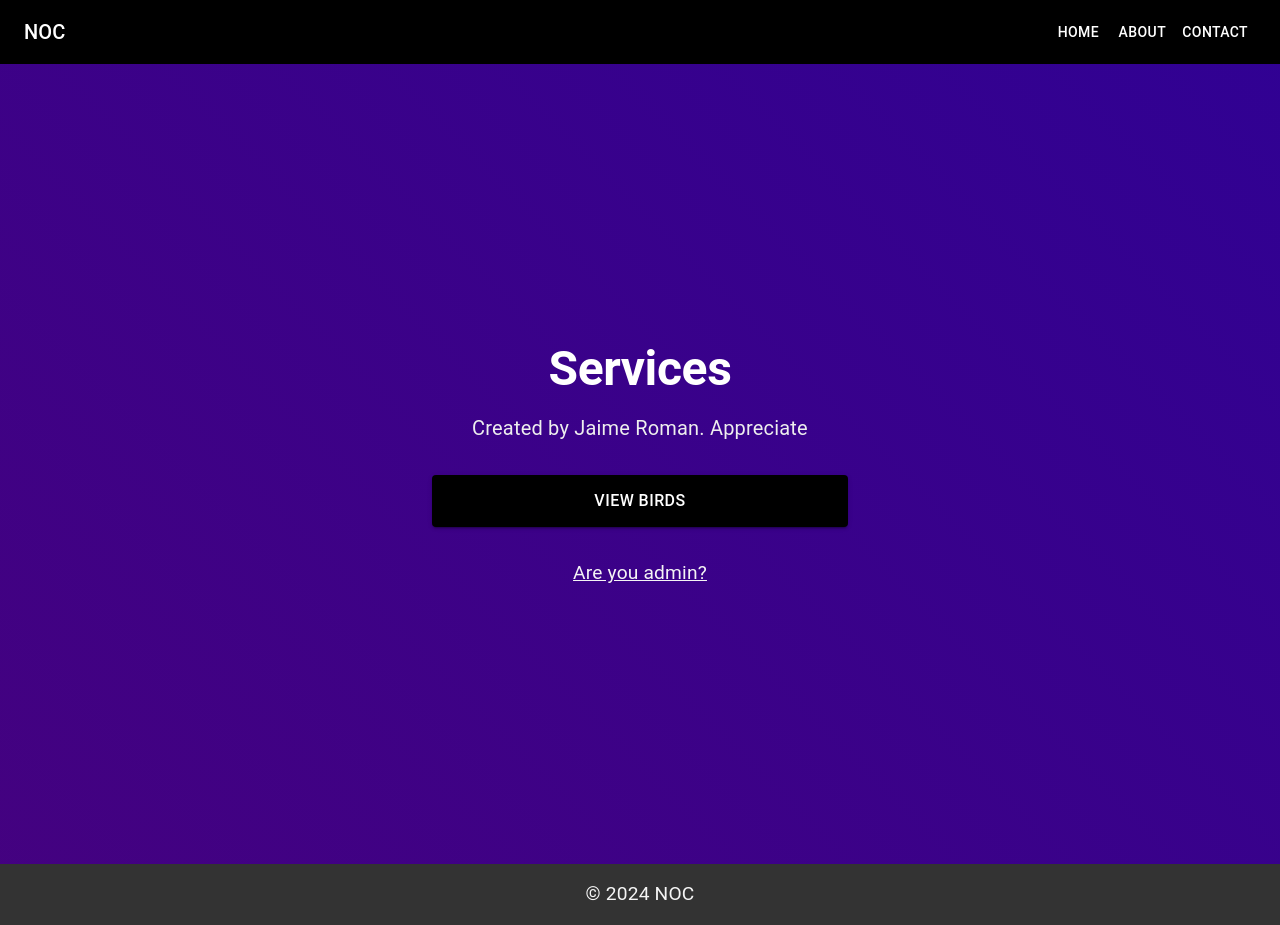
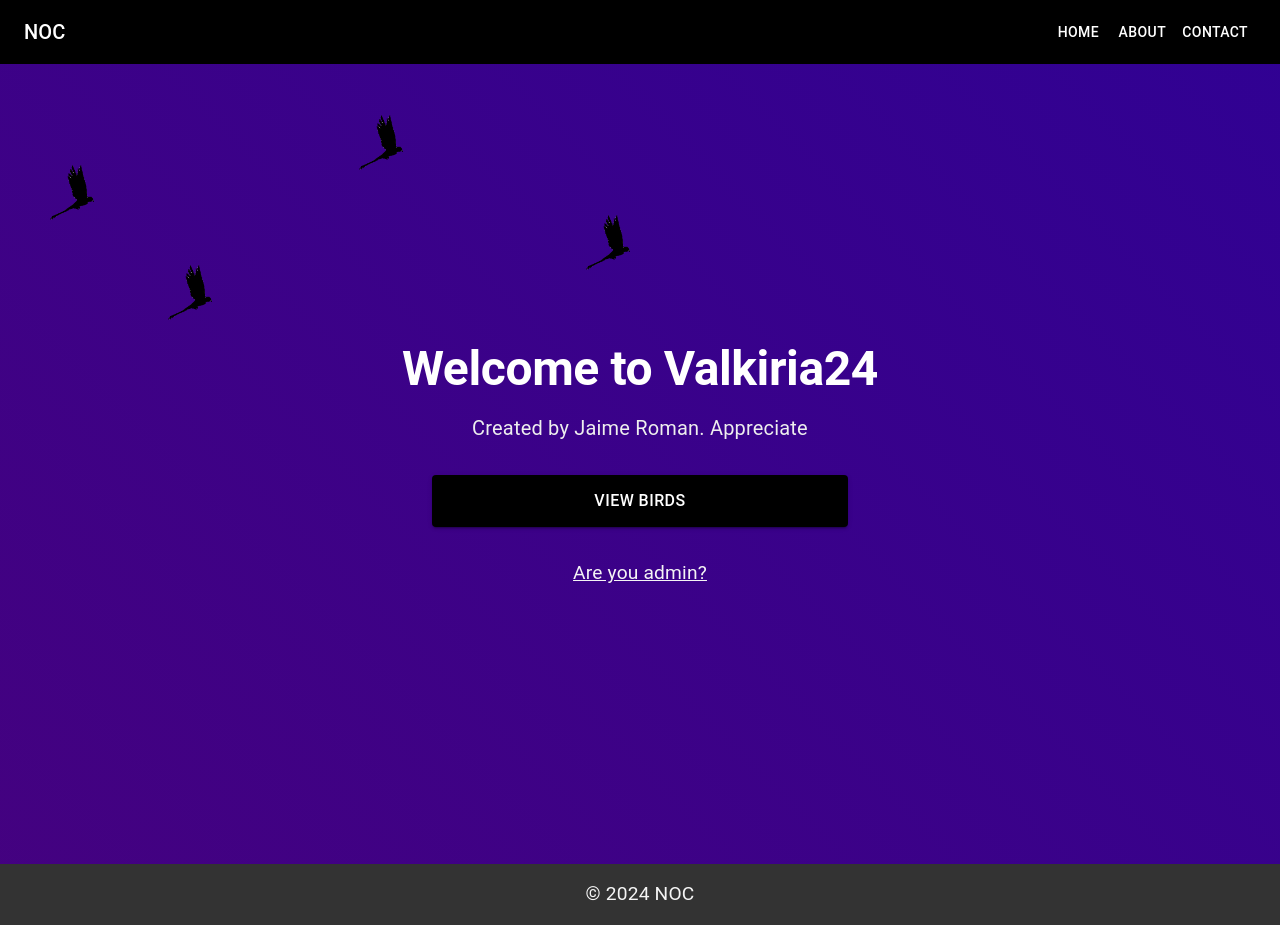
Before and after one commit to NetOfComputers/valkiria24-web-lemon, a React (Create React App) app: page / in a window 1280 px wide. Built offline with nearby package versions, Linux system fonts and the light colour scheme.

Commit message:
Rewake up after ngix 500

```diff
--- a/src/screens/Home.js
+++ b/src/screens/Home.js
@@ -1,29 +1,98 @@
 import React, { useEffect, useState } from 'react';
 import { Typography, Button, Box, Grid } from '@mui/material';
 import { useNavigate } from 'react-router-dom';
+import birdGif from '../media/bird2.gif'; // Import your bird GIF
 
 function Home() {
   const navigate = useNavigate();
-  const [birdPosition, setBirdPosition] = useState(0);
-  const [isBirdVisible, setIsBirdVisible] = useState(true);
+  const resetDelay = 10000; // 10 seconds delay before bird starts again
+  const [birdGroups, setBirdGroups] = useState({
+    periquitos: {
+      birds: [
+        { x: -200, y: 100, delay: 0, speed: 5, isVisible: false, timeRemaining: resetDelay / 1000, name: 'Jim' },
+        { x: -300, y: 200, delay: 500, speed: 8, isVisible: false, timeRemaining: resetDelay / 1000, name: 'Pollo' },
+        { x: -400, y: 150, delay: 1000, speed: 4, isVisible: false, timeRemaining: resetDelay / 1000, name: 'Blue' },
+        { x: -500, y: 250, delay: 1500, speed: 6, isVisible: false, timeRemaining: resetDelay / 1000, name: 'Pipa' },
+      ]
+    }
+  });
+
+  const [tooltip, setTooltip] = useState({ visible: false, name: '', x: 0, y: 0 });
 
   useEffect(() => {
-    const interval = setInterval(() => {
-      setBirdPosition((prev) => {
-        if (prev >= 100) {
-          setIsBirdVisible(false); // Hide the bird when it reaches the end
-          setTimeout(() => {
-            setBirdPosition(0); // Reset the bird's position to the left side
-            setTimeout(() => {setIsBirdVisible(true);}, 1000) // Make the bird visible again
-          }, 1000); // Add a small delay before reappearing
-          return prev;
-        }
-        return prev + 1; // Move the bird 1% at a time
-      });
-    }, 50); // Adjust speed here
+    const intervals = birdGroups.periquitos.birds.map((bird, index) => {
+      // Set an initial timeout for each bird to appear after its delay
+      setTimeout(() => {
+        setBirdGroups((prevBirdGroups) => {
+          const updatedBirds = prevBirdGroups.periquitos.birds.map((b, i) => {
+            if (i === index) {
+              return { ...b, isVisible: true };
+            }
+            return b;
+          });
+          return { ...prevBirdGroups, periquitos: { birds: updatedBirds } };
+        });
+      }, bird.delay);
 
-    return () => clearInterval(interval);
+      // Start interval to move birds according to their speed
+      return setInterval(() => {
+        setBirdGroups((prevBirdGroups) => {
+          const updatedBirds = prevBirdGroups.periquitos.birds.map((b, i) => {
+            if (i === index) {
+              if (b.x >= window.innerWidth) {
+                // When the bird goes off-screen, reset its position and start the countdown
+                return { ...b, isVisible: false, x: -200, timeRemaining: resetDelay / 1000 };
+              }
+
+              if (b.x === -200 && !b.isVisible) {
+                return b; // Wait until the countdown finishes
+              }
+
+              // Move bird to the right using its unique speed
+              return { ...b, x: b.x + b.speed };
+            }
+            return b;
+          });
+
+          return {
+            ...prevBirdGroups,
+            periquitos: { birds: updatedBirds }
+          };
+        });
+      }, 50); // Adjust movement interval (50ms means birds move every 50ms)
+    });
+
+    const countdownIntervals = birdGroups.periquitos.birds.map((bird, index) => {
+      return setInterval(() => {
+        setBirdGroups((prevBirdGroups) => {
+          const updatedBirds = prevBirdGroups.periquitos.birds.map((b, i) => {
+            if (i === index && !b.isVisible && b.timeRemaining > 0) {
+              return { ...b, timeRemaining: b.timeRemaining - 1 }; // Decrease time remaining by 1 second
+            }
+            if (i === index && b.timeRemaining <= 0 && !b.isVisible) {
+              return { ...b, isVisible: true }; // Show the bird again when the timer is up
+            }
+            return b;
+          });
+
+          return { ...prevBirdGroups, periquitos: { birds: updatedBirds } };
+        });
+      }, 1000); // Update the timer every 1 second
+    });
+
+    return () => {
+      intervals.forEach(clearInterval); // Clean up intervals on unmount
+      countdownIntervals.forEach(clearInterval); // Clean up countdown intervals
+    };
   }, []);
+
+  const handleMouseEnter = (bird) => {
+    setTooltip({ visible: true, name: bird.name, x: bird.x + 50, y: bird.y }); // Position the tooltip to the right of the bird
+  };
+
+  const handleMouseLeave = () => {
+    setTooltip({ visible: false, name: '', x: 0, y: 0 });
+  };
 
   return (
     <Box
@@ -44,26 +113,66 @@ function Home() {
         },
       }}
     >
-      {/* Bird element */}
-      {isBirdVisible && ( // Conditionally render the bird
+      {/* Render each bird in the group */}
+      {birdGroups.periquitos.birds.map((bird, index) => (
+        <Box key={index}>
+          {bird.isVisible ? (
+            // Bird is visible and moving
+            <Box
+              onMouseEnter={() => handleMouseEnter(bird)}
+              onMouseLeave={handleMouseLeave}
+              sx={{
+                position: 'absolute',
+                top: `${bird.y}px`,  // Bird's vertical position
+                left: `${bird.x}px`, // Bird's horizontal position (changing over time)
+                width: '100px', // Adjust the bird's size as needed
+                height: '100px',
+                backgroundImage: `url(${birdGif})`, // Use bird GIF as background image
+                backgroundSize: 'cover',
+                transform: 'scaleX(-1)', // Flip bird horizontally if needed
+                transition: 'left 0.05s linear',  // Smooth movement
+              }}
+            />
+          ) : (
+            // Bird is not visible, display time remaining
+            <Box
+              sx={{
+                position: 'absolute',
+                top: `${bird.y}px`,
+                left: `20px`, // Fix position on the left side
+                color: 'white',
+                fontSize: '18px',
+                backgroundColor: 'rgba(0, 0, 0, 0.5)', // Semi-transparent background for readability
+                padding: '5px',
+                borderRadius: '5px',
+                display: 'None', // Hide the countdown for now
+              }}
+            >
+              {`Time until next flight: ${bird.timeRemaining}s`}
+            </Box>
+          )}
+        </Box>
+      ))}
+
+      {/* Tooltip for displaying bird names */}
+      {tooltip.visible && (
         <Box
           sx={{
             position: 'absolute',
-            top: '30%', // Position the bird above the button
-            left: `${birdPosition}%`, // Move bird horizontally across the button
-            transition: 'left 0.05s linear',
-            width: '200px',
-            height: '200px',
-            backgroundImage: 'url(https://i.pinimg.com/originals/a6/d4/7a/a6d47abcb3101e81f62a6041abed48eb.gif)', // Replace with your bird image URL or an icon
-            backgroundSize: 'cover',
-            // transform: 'scaleX(-1)', // Flip the bird horizontally
-            opacity: birdPosition >= 100 ? 0 : 1, // Hide when it reaches 100%
+            top: `${tooltip.y}px`,
+            left: `${tooltip.x}px`,
+            backgroundColor: 'rgba(0, 0, 0, 0.8)',
+            color: 'white',
+            padding: '5px',
+            borderRadius: '5px',
+            zIndex: 10,
           }}
-        />
+        >
+          {tooltip.name}
+        </Box>
       )}
-      <Box textAlign="center" mb={4} sx={{
-        zIndex: 1,
-      }}>
+
+      <Box textAlign="center" mb={4} sx={{ zIndex: 1 }}>
         <Typography
           variant="h2"
           sx={{
@@ -73,7 +182,7 @@ function Home() {
             mb: 2,
           }}
         >
-          Services
+          Welcome to Valkiria24
         </Typography>
         <Typography
           variant="body1"
@@ -88,11 +197,9 @@ function Home() {
         </Typography>
       </Box>
 
-      {/* Buttons with adjusted layout for mobile */}
       <Grid container spacing={2} justifyContent="center">
         <Grid item xs={10} sm={6} md={4}>
           <Box sx={{ position: 'relative', width: '100%' }}>
-
             <Button
               fullWidth
               variant="contained"
```
Also changed, not shown: src/App.css (+12 -0 lines), src/media/bird.gif (added), src/media/bird2.gif (added), 8 other files (tests, documents, lock files or other folders).
